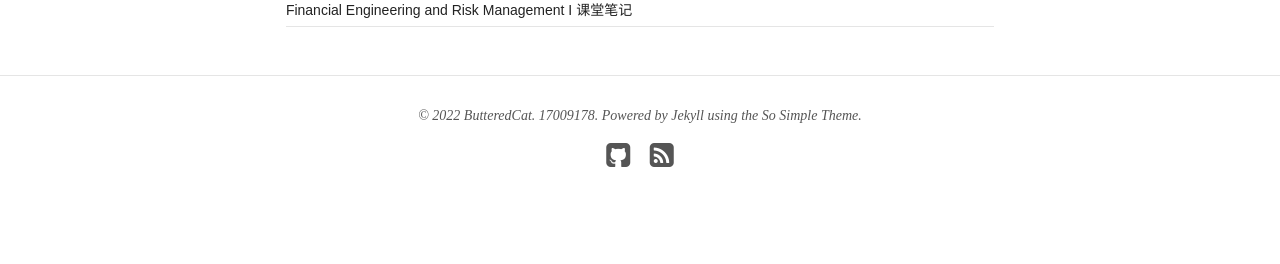
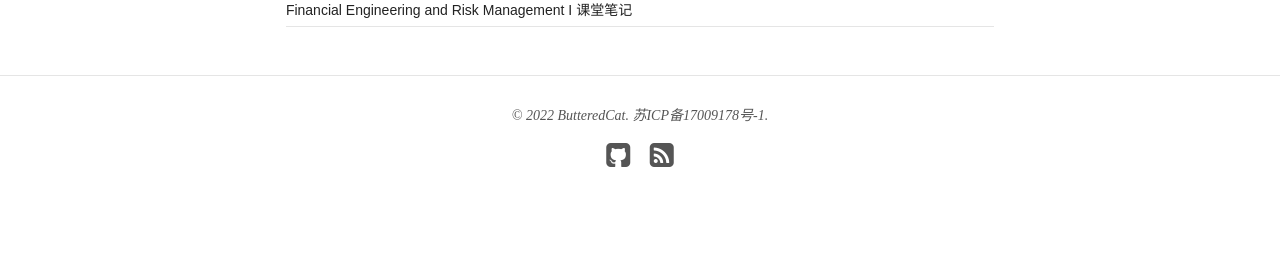
Before and after one commit to ButteredCat/butteredcat.github.io, a Jekyll site: the page built from index.html, in a window 1280 px wide. Shown: the part 1171-1435 px from the top of the page. Built offline with Jekyll 4.4.1, drawn with Linux system fonts in a browser that asks for light colours; nearby versions of some CDN libraries.

Commit message:
Update footer.html
增加备案号

```diff
--- a/_includes/footer.html
+++ b/_includes/footer.html
@@ -1,6 +1,6 @@
 {% if site.owner.google.ad-client and site.owner.google.ad-slot %}{% include ad-footer.html %}{% endif %}
 
-<span>&copy; {{ site.time | date: '%Y' }} {{ site.owner.name }}. <a href="https://beian.miit.gov.cn/">17009178</a>. Powered by <a href="http://jekyllrb.com" rel="nofollow">Jekyll</a> using the <a href="https://mademistakes.com/work/so-simple-jekyll-theme/" rel="nofollow">So Simple Theme</a>.</span>
+<span>&copy; {{ site.time | date: '%Y' }} {{ site.owner.name }}. <a href="https://beian.miit.gov.cn/">苏ICP备17009178号-1</a>.</span>
 <div class="social-icons">
 	{% if site.owner.twitter %}<a href="https://twitter.com/{{ site.owner.twitter }}" title="{{ site.owner.name}} on Twitter" target="_blank"><i class="fa fa-twitter-square fa-2x"></i></a>{% endif %}
 	{% if site.owner.facebook %}<a href="https://facebook.com/{{ site.owner.facebook }}" title="{{ site.owner.name}} on Facebook" target="_blank"><i class="fa fa-facebook-square fa-2x"></i></a>{% endif %}
```
